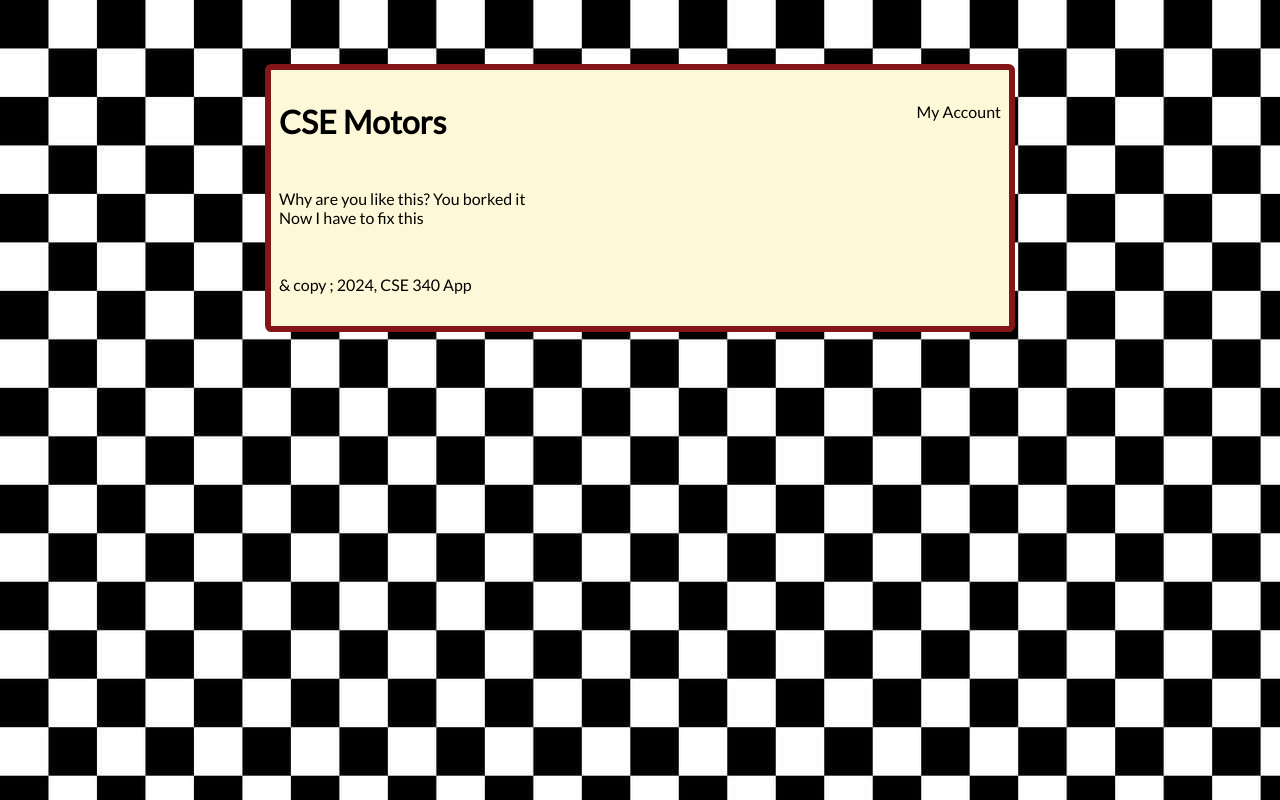
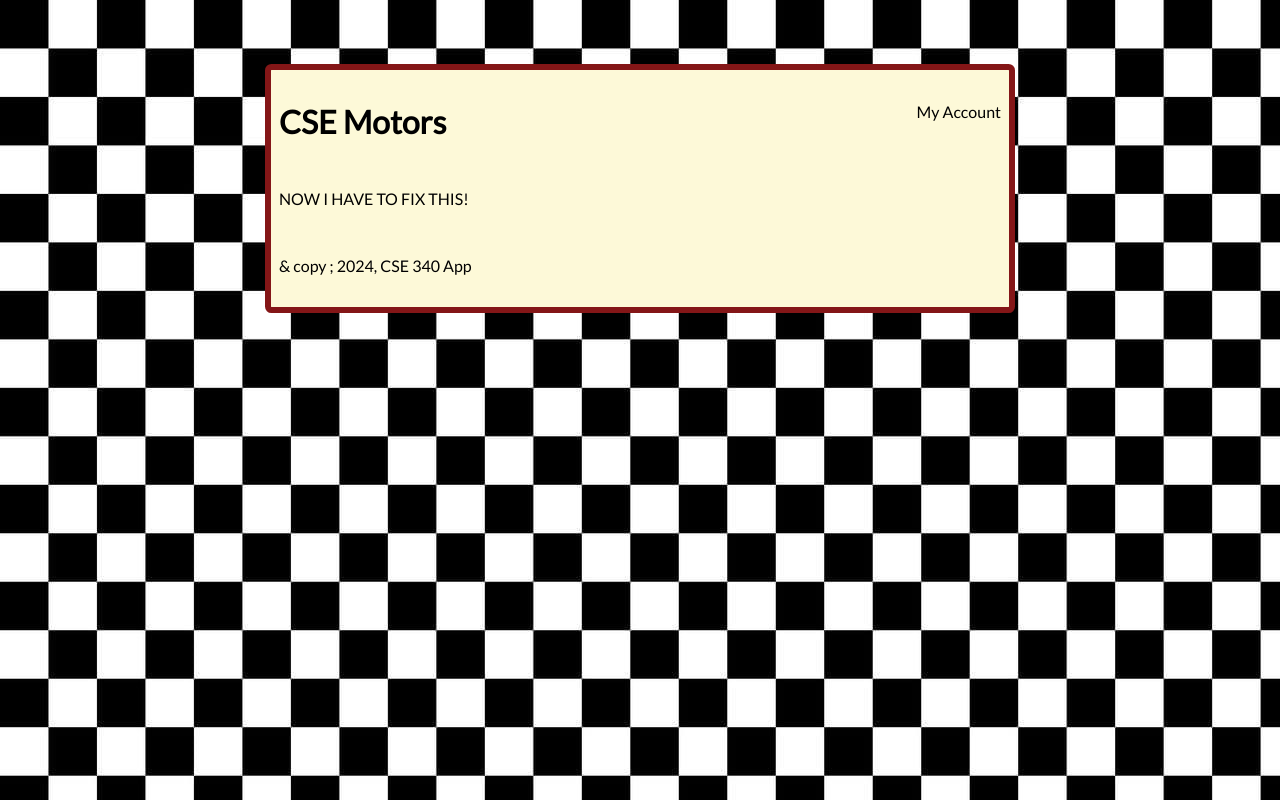
Before and after one commit to TuckTuck94/cse340, a Node server app: template views/errors/errors.ejs in a window 1280 px wide. Run offline with Node 20, Linux system fonts and the light colour scheme; the template is opened without the code that fills it, so the values that code supplies are empty; some libraries are stand-ins or nearby versions.

Commit message:
w03 learning activities

```diff
--- a/routes/inventoryRoute.js
+++ b/routes/inventoryRoute.js
@@ -6,7 +6,4 @@ const invController = require("../controllers/invController")
 // Route to build inventory by classification view
 router.get("/type/:classificationId", invController.buildByClassificationId);
 
-// Route to build details with the detail view
-router.get("/detail/:inventoryId", invController.buildByInventoryId);
-
 module.exports = router;
--- a/server.js
+++ b/server.js
@@ -1,41 +1,35 @@
 /* ******************************************
  * This server.js file is the primary file of the
  * application. It is used to control the project.
- *******************************************/
-
+*******************************************/
 /* ***********************
  * Require Statements
  *************************/
+const baseController = require("./controllers/baseController")
 const express = require("express")
 const expressLayouts = require("express-ejs-layouts")
 const env = require("dotenv").config()
 const app = express()
 const static = require("./routes/static")
-const baseController = require("./controllers/baseController")
-const inventoryRoute = require("./routes/inventoryRoute")
-const utilities = require('./utilities/');
+const inventoryRoute = require("./routes/inventoryRoute.js")
+const utilities = require("./utilities/index.js")
+
 
 /* ***********************
  * View Engine and Templates
  *************************/
 app.set("view engine", "ejs")
 app.use(expressLayouts)
-app.set("layout", "./layouts/layout") // not at vies root
+app.set("layout", "./layouts/layout") // not at views root
 
 /* ***********************
  * Routes
  *************************/
 app.use(static)
-
 // Index route
 app.get("/", utilities.handleErrors(baseController.buildHome))
-// app.get("/", function(req, res){
-//   res.render("index", {title: "Home"})
-// })
-
 // Inventory routes
 app.use("/inv", inventoryRoute)
-
 // File Not Found Route - must be last route in list
 app.use(async (req, res, next) => {
   next({status: 404, message: 'Sorry, we appear to have lost that page.'})
--- a/utilities/index.js
+++ b/utilities/index.js
@@ -57,41 +57,6 @@ Util.buildClassificationGrid = async function(data){
   return grid
 }
 
-/* ****************************************
-* Build the inventory view HTML
- **************************************** */
-Util.buildDetailGrid = async function(data) {
-  let grid
-  if(data.length > 0) {
-    grid = '<section id="detail-grid">'
-    data.forEach(vehicle => {
-      grid += "<h1>" + vehicle.inv_model + "</h2>"
-      grid += "<img src=" + vehicle.inv_image + " alt=\"Image of " + vehicle.inv_make + " " + vehicle.inv_model + " on CSE Motors\" />"
-      grid += "<table>"
-      grid += "<tr>"
-      grid += "<td>Color</td>"
-      grid += "<td>" + vehicle.inv_color + "</td>"
-      grid += "</tr>"
-      grid += "<tr>"
-      grid += "<td>Mileage</td>"
-      grid += "<td>" + new Intl.NumberFormat("en-US").format(vehicle.inv_miles) + "</td>"
-      grid += "</tr>"
-      grid += "<tr>"
-      grid += "<td>Description</td>"
-      grid += "<td>" + vehicle.inv_description + "</td>"
-      grid += "</tr>"
-      grid += "<tr>"
-      grid += "<td>Price</td>"
-      grid += "<td>$" + new Intl.NumberFormat("en-US").format(vehicle.inv_price) + "</td>"
-      grid += "</tr>"
-      grid += "</table>"
-    })
-    grid += "</section>"
-  } else {
-    grid += '<p class="notice">Sorry, no matching vehicle could be found.</p>'
-  }
-  return grid
-}
 
 /* ****************************************
  * Middleware For Handling Errors
@@ -100,5 +65,4 @@ Util.buildDetailGrid = async function(data) {
  **************************************** */
 Util.handleErrors = fn => (req, res, next) => Promise.resolve(fn(req, res, next)).catch(next)
 
-
 module.exports = Util
--- a/views/errors/errors.ejs
+++ b/views/errors/errors.ejs
@@ -1,10 +1,8 @@
+<!------------ Content heading ------------->
 <% if (title) { %>
-    <h1>
-        <%= title %>
-    </h1>
-    <% } else { res.redirect('/') } %>
+    <h1><%= title %></h1>
+    <% } else {
+      res.redirect('/')
+    } %>
 
-        <%- message %>
-
-            <p>Why are you like this? You borked it</p>
-            <p>Now I have to fix this</p>
+NOW I HAVE TO FIX THIS!
--- a/views/partials/navigation.ejs
+++ b/views/partials/navigation.ejs
@@ -1,3 +1,3 @@
 <nav>
-<%- nav %>
+    <%- nav %>
 </nav>
```
Also changed, not shown: controllers/invController.js (+0 -16 lines), models/inventory-model.js (+2 -17 lines), database/assignment2.sql (indentation only), database/db-sql-code.sql (indentation only), database/inventory-data.txt (line endings or trailing spaces), views/inventory/classification.ejs (line endings or trailing spaces), views/partials/head.ejs (line endings or trailing spaces), 1 other file.
